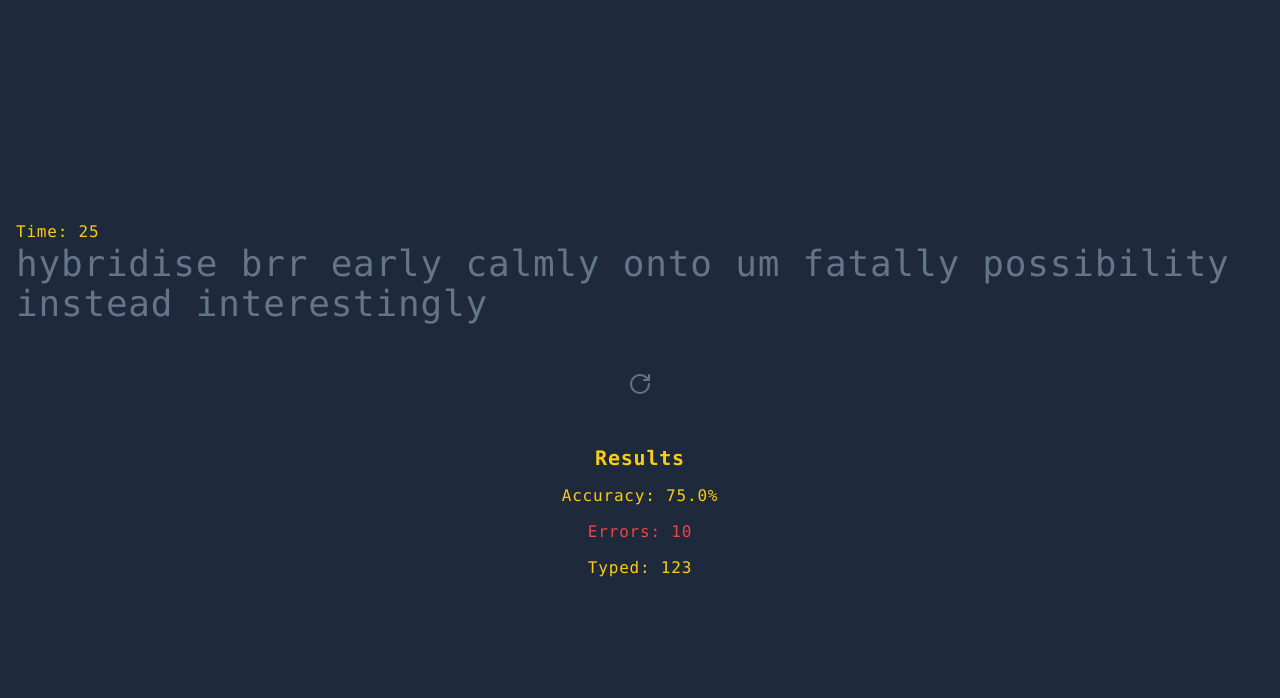
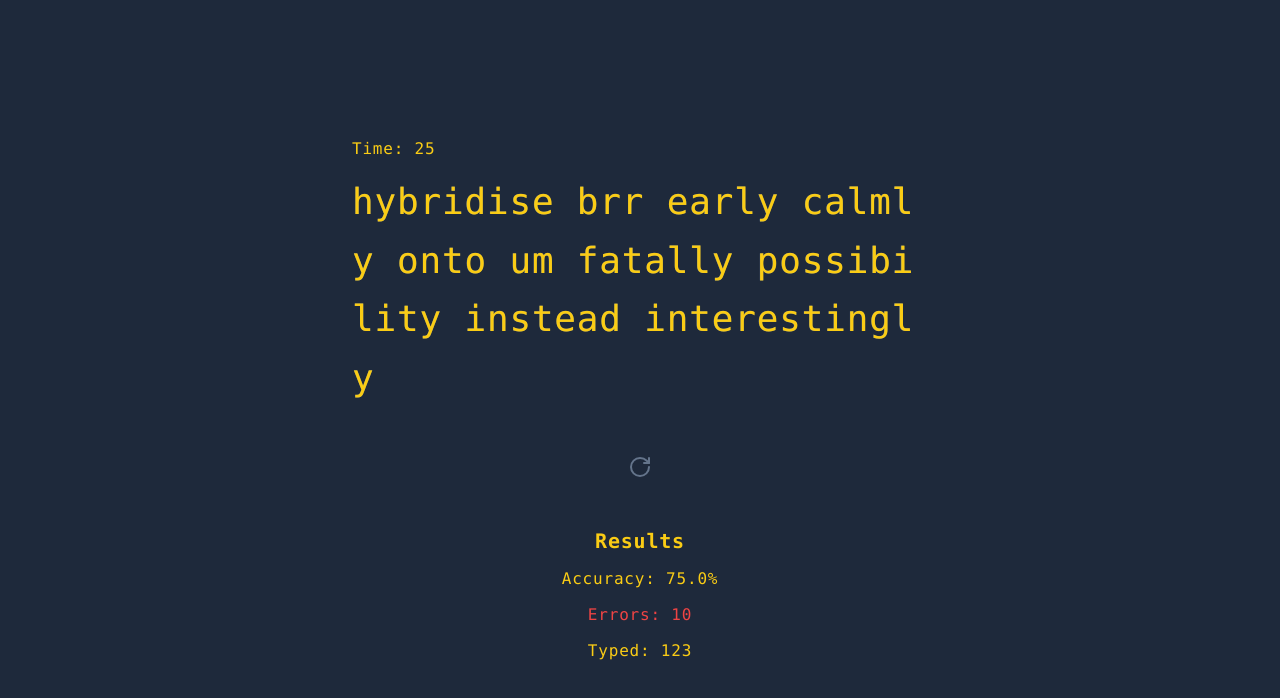
Before and after one commit to ibqn/vite-speed-typing, a React (Vite) app: page / in a window 1280 px wide. Shown: the top 698 px of the page. Built offline with nearby package versions, Linux system fonts and the light colour scheme.

Commit message:
Refactor app.tsx and related components

```diff
--- a/src/app.tsx
+++ b/src/app.tsx
@@ -3,7 +3,9 @@ import { useMemo } from 'react'
 import { GeneratedWords } from '@/components/generated-words'
 import { CountdownTimer } from '@/components/countdown-timer'
 import { RestartButton } from '@/components/restart-button'
-import { Results } from './components/results'
+import { Results } from '@/components/results'
+import { UserTypings } from '@/components/user-typings'
+import { WordsContainer } from '@/components/words-container'
 
 export const App = () => {
   const words = useMemo(() => faker.word.words(10), [])
@@ -11,11 +13,17 @@ export const App = () => {
   return (
     <>
       <CountdownTimer timeLeft={30} />
-      <GeneratedWords words={words} />
+
+      <WordsContainer>
+        <GeneratedWords words={words} />
+        <UserTypings className="absolute inset-0" userInput={words} />
+      </WordsContainer>
+
       <RestartButton
         className="mx-auto mt-10 text-slate-500"
         onRestart={() => null}
       />
+
       <Results
         className="mt-10"
         errors={10}
--- a/src/components/generated-words.tsx
+++ b/src/components/generated-words.tsx
@@ -3,5 +3,5 @@ type Props = {
 }
 
 export const GeneratedWords = ({ words }: Props) => {
-  return <div className="text-4xl text-slate-500">{words}</div>
+  return <div className="text-slate-500">{words}</div>
 }
--- a/src/components/restart-button.tsx
+++ b/src/components/restart-button.tsx
@@ -17,6 +17,7 @@ export const RestartButton = ({
     buttonRef.current?.blur()
     onRestart()
   }
+
   return (
     <button
       ref={buttonRef}
```
